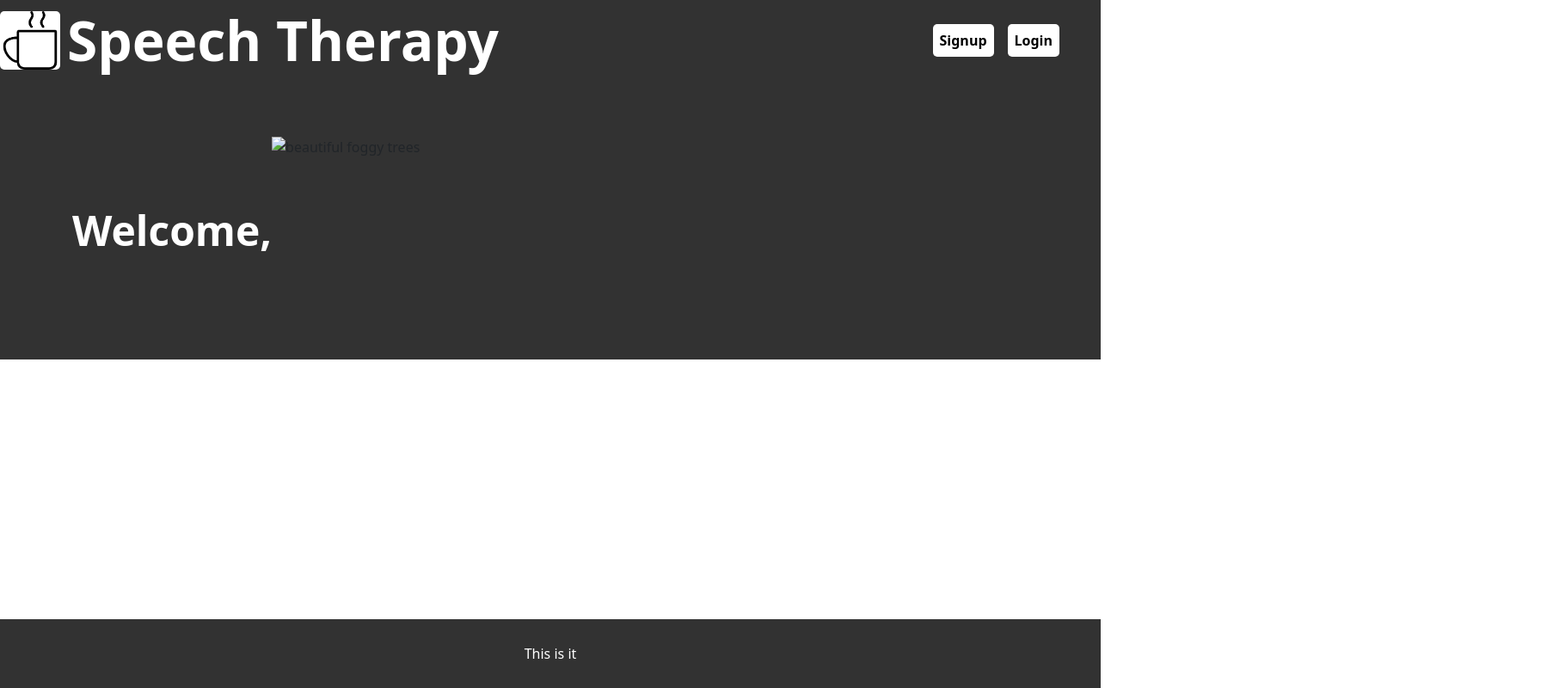
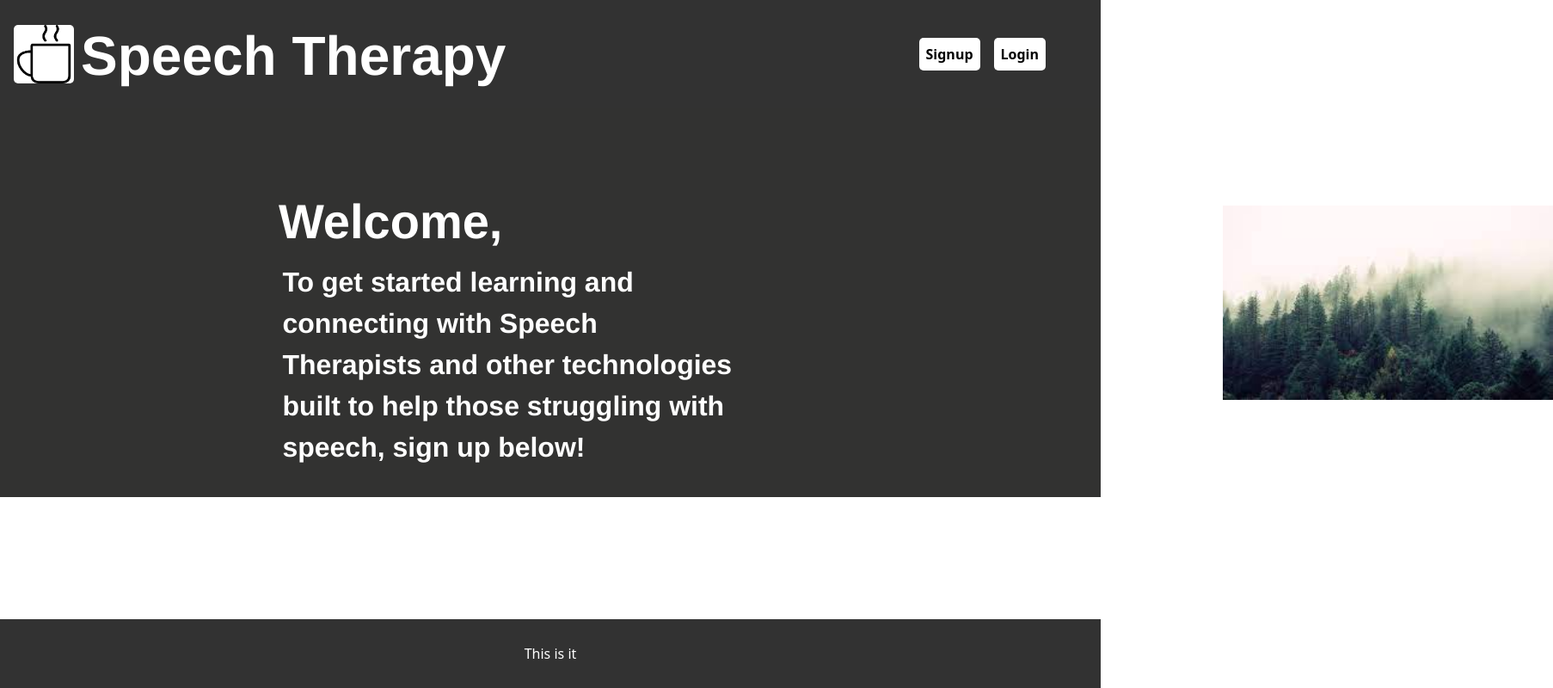
Before and after one commit to iblank01/speech-therapy-help, a plain HTML site: page index.html in a window 1280 px wide. Shown: the whole page at 86% size, 1806 px wide, since content can reach past the window. Drawn offline with nearby package versions, Linux system fonts and the light colour scheme.

Commit message:
(11/05 #1) Header, Font Updates HTML - New <p> added to add text - Dimensions adjusted CSS - Font styles changed - Font sizes/weights changed - Image and text moved (to be adjusted further

```diff
--- a/index.html
+++ b/index.html
@@ -50,7 +50,9 @@
     <!-- Contains header and welcome + images and anything else (primary margins) -->
     <div class="header">
         <!-- Contains "welcome" and will contain the images -->
-        <h1>Welcome,</h1>
+        <h1 class="header-text">Welcome,</h1>
+        <br>
+        <p class="p-text-header">To get started learning and connecting with Speech Therapists and other technologies built to help those struggling with speech, sign up below!</p>
         <img class="header-image" src="images/indexTrees.jpg" alt="beautiful foggy trees">
     </div>
 </div>
--- a/indexStyles.css
+++ b/indexStyles.css
@@ -9,14 +9,22 @@ a {
 }
 
 h1 {
-
-    font-size: 3em;
+    font-family: "Helvetica", "sans-serif";
+    font-size: 3.5em;
     color: white;
     font-weight: bold;
-    display: flex;
     align-items: center;
 }
 
+p {
+    font-family: "Helvetica", "sans-serif";
+    font-size: 2rem;
+    color: white;
+    font-weight: bold;
+    width: 30ch;
+    justify-content: center;
+
+}
 .link {
     color: black;
     font-weight: bold;
@@ -41,6 +49,7 @@ h1 {
 .menu {
     width: 100%;
     height: 8vh;
+    margin: 1rem;
     display: flex;
     flex: 2;
     justify-content: space-around;
@@ -53,12 +62,14 @@ h1 {
 }
 
 .menu-title {
+    font-family: "Helvetica", "sans-serif";
     display: flex;
     justify-content: center;
     align-items: center;
     font-weight: bold;
     font-size: 4em;
     margin-left: .5rem;
+    margin-top: .25rem;
 }
 
 img {
@@ -78,21 +89,34 @@ img {
 }
 
 .header-container {
+    background-color: #323231;
     display: flex;
-    background-color: #323232;
     padding: 18px 0;
 }
 
 .header {
     display:flex;
-    margin-top: 2rem;
+    margin-top: 5rem;
     margin-left: 84px;
+}
+
+.header-text {
+    display: flex;
+    margin-left: 15rem;
+    align-items: flex-start;
+}
+
+.p-text-header {
+    display: flex;
+    margin-top: 5rem;
+    margin-left: -16rem;
 }
 
 .header-image {
     padding: 15px 0;
     width: 30vw;
     height: 20vw;
+    margin-left: 35rem;
     display: flex;
     justify-content: flex-end;
     align-items: center;
```
Also changed, not shown: images/indexTrees.jpg (added).
